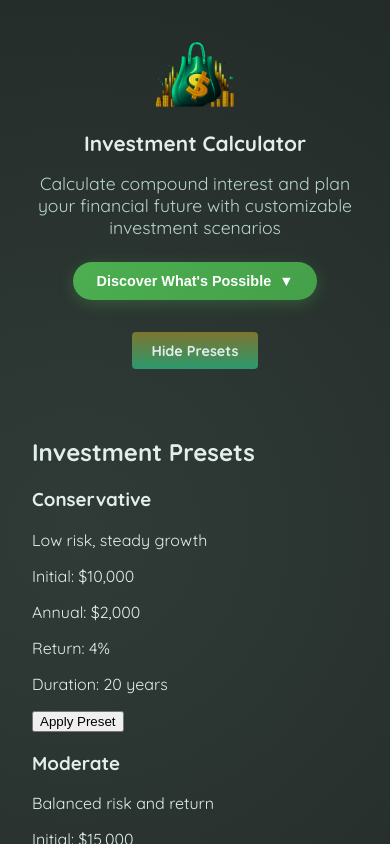
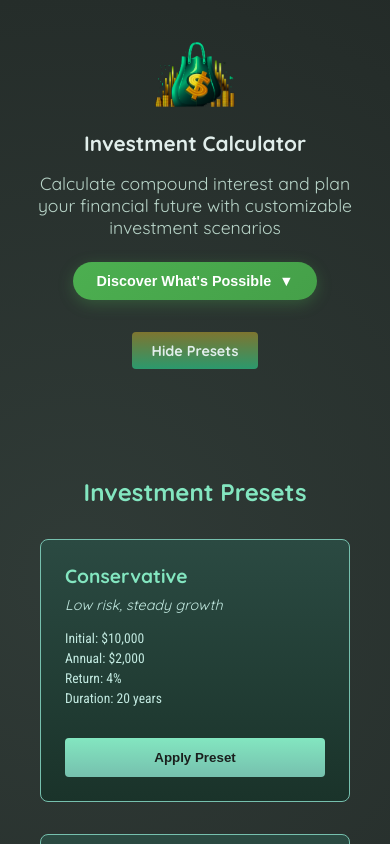
Before and after one commit to BitLogicForge/investmentCalc, a React (Vite) app: page / in a window 390 px wide. Both pictures are taken after a click on the button "Show Presets". Shown: the top 844 px of the page. Built offline with nearby package versions, Linux system fonts and the light colour scheme.

Commit message:
Add presets section with responsive grid layout and card styles

```diff
--- a/src/index.css
+++ b/src/index.css
@@ -651,6 +651,106 @@ main {
   padding: 0 1rem;
 }
 
+/* Presets Section */
+#presets {
+  max-width: 80rem;
+  margin: 2rem auto;
+  padding: 1.5rem;
+}
+
+#presets h2 {
+  text-align: center;
+  color: #83e6c0;
+  margin-bottom: 2rem;
+  font-size: 1.5rem;
+}
+
+.presets-grid {
+  display: grid;
+  grid-template-columns: repeat(auto-fit, minmax(280px, 1fr));
+  gap: 2rem;
+}
+
+.preset-card {
+  background: linear-gradient(180deg, #2b4a42, #1a332a);
+  padding: 1.5rem;
+  border-radius: 8px;
+  border: 1px solid #76c0ae;
+  transition: transform 0.3s ease, box-shadow 0.3s ease;
+  position: relative;
+  overflow: hidden;
+}
+
+.preset-card::before {
+  content: "";
+  position: absolute;
+  top: -50%;
+  left: -50%;
+  width: 200%;
+  height: 200%;
+  background: linear-gradient(
+    45deg,
+    transparent,
+    rgba(131, 230, 192, 0.1),
+    transparent
+  );
+  transform: rotate(45deg);
+  transition: transform 0.5s;
+  opacity: 0;
+}
+
+.preset-card:hover::before {
+  opacity: 1;
+  transform: rotate(45deg) translate(50%, 50%);
+}
+
+.preset-card:hover {
+  transform: translateY(-2px);
+  box-shadow: 0 4px 12px rgba(118, 192, 174, 0.3);
+}
+
+.preset-card h3 {
+  margin: 0 0 0.5rem 0;
+  color: #83e6c0;
+  font-size: 1.2rem;
+}
+
+.preset-description {
+  margin: 0 0 1rem 0;
+  color: #c2e9e0;
+  font-style: italic;
+  font-size: 0.9rem;
+}
+
+.preset-details {
+  margin: 1rem 0;
+}
+
+.preset-details p {
+  margin: 0.25rem 0;
+  font-size: 0.85rem;
+  color: #c2e9e0;
+  font-family: "Roboto Condensed", sans-serif;
+}
+
+.apply-preset-btn {
+  width: 100%;
+  background: linear-gradient(180deg, #83e6c0, #76c0ae);
+  color: #1a1f1d;
+  border: none;
+  padding: 0.75rem;
+  border-radius: 4px;
+  font-weight: bold;
+  cursor: pointer;
+  transition: all 0.3s ease;
+  margin-top: 1rem;
+}
+
+.apply-preset-btn:hover {
+  background: linear-gradient(180deg, #76c0ae, #83e6c0);
+  transform: translateY(-1px);
+}
+
 /* Improved spacing for larger screens */
 @media (min-width: 1400px) {
   body {
```
